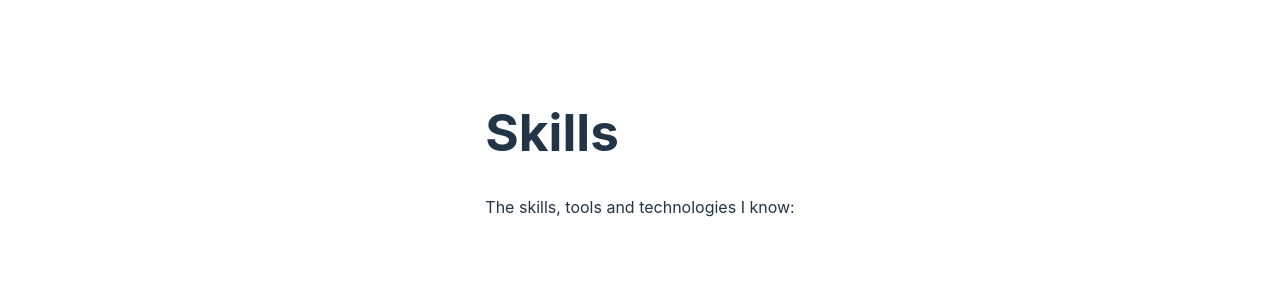
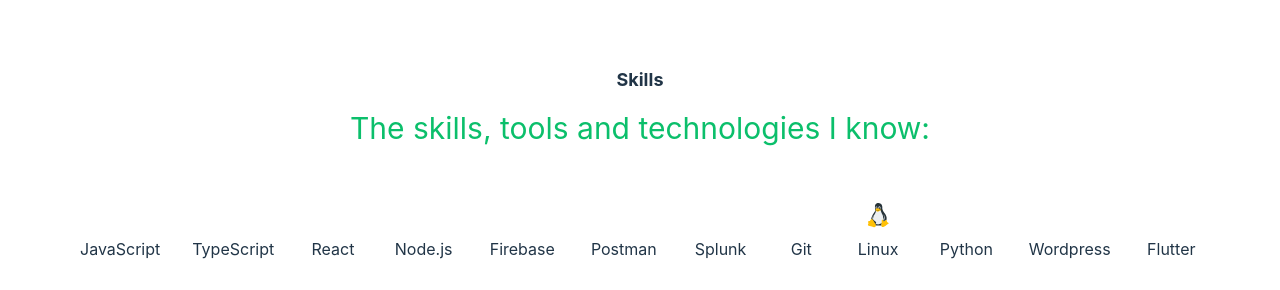
Before and after one commit to AlexisAmadei/my-portfolio, a React (Vite) app: page / in a window 1280 px wide. Shown: the part 699-989 px from the top of the page. Before the commit the page ends 934 px from the top, so only its background shows below. Built offline with nearby package versions, Linux system fonts and the light colour scheme; the HTML template or start-up script is replaced by a standard one.

Commit message:
[UDPATE] add skills section with icons
still need css adjustments

```diff
--- a/src/App.css
+++ b/src/App.css
@@ -28,4 +28,28 @@
 .home-content {
   display: flex;
   flex-direction: column;
+  width: 100%;
 }
+
+.home-content-skill {
+  display: flex;
+  flex-direction: column;
+  align-items: center;
+  text-align: center;
+}
+
+.home-content-skill h1 {
+  font-size: large;
+}
+
+.home-content-skill-icons {
+  display: flex;
+  flex-direction: row;
+  align-items: center;
+  justify-content: space-around;
+}
+
+.skill-item {
+  display: block;
+  margin: 1rem;
+}
--- a/src/App.jsx
+++ b/src/App.jsx
@@ -3,21 +3,26 @@ import React from 'react'
 import HomeHeader from './components/HomeHeader'
 import HomeHero from './components/HomeHero'
 
-import { Javascript } from '@mui/icons-material'
+import { DiJsBadge, DiReact, DiNodejsSmall, DiGit, DiPython, DiWordpress } from "react-icons/di";
+import { SiTypescript, SiPostman, SiSplunk, SiFlutter } from "react-icons/si";
+import { IoLogoFirebase } from "react-icons/io5";
+import { FcLinux } from "react-icons/fc";
+import { size } from '@floating-ui/core';
 
 export default function App() {
   const skills = [
-    { name:'JavaScript', icon: Javascript },
-    { name:'TypeScript', icon: '' },
-    { name:'React', icon: '' },
-    { name:'Node.js', icon: '' },
-    { name:'Firebase', icon: '' },
-    { name:'Postman', icon: '' },
-    { name:'Splunk', icon: '' },
-    { name:'Git', icon: '' },
-    { name:'Linux', icon: '' },
-    { name:'Python', icon: '' },
-    { name:'Wordpress', icon: '' },
+    { name: 'JavaScript', icon: DiJsBadge },
+    { name: 'TypeScript', icon: SiTypescript },
+    { name: 'React', icon: DiReact },
+    { name: 'Node.js', icon: DiNodejsSmall },
+    { name: 'Firebase', icon: IoLogoFirebase },
+    { name: 'Postman', icon: SiPostman },
+    { name: 'Splunk', icon: SiSplunk },
+    { name: 'Git', icon: DiGit },
+    { name: 'Linux', icon: FcLinux },
+    { name: 'Python', icon: DiPython },
+    { name: 'Wordpress', icon: DiWordpress },
+    { name: 'Flutter', icon: SiFlutter },
   ]
   return (
     <div className='app-wrapper'>
@@ -32,11 +37,18 @@ export default function App() {
         height: '250px',
       }} />
       <div className='home-content' id='aboutMe'>
-        <div className='home-content-skill'>
-          <h1>Skills</h1>
-          <p>The skills, tools and technologies I know:</p>
+        <div className='home-content-skill' id='skills'>
+          <h1 style={{ margin:0}}>Skills</h1>
+          <p style={{ margin:'1rem',width:'fit-content',color:'#0bbf6b',fontSize:'30px'}}>The skills, tools and technologies I know:</p>
           <div className='home-content-skill-icons'>
-            {/* skills */}
+            {skills.map((skill, index) => (
+              <div key={index} className='skill-item'>
+                <p>
+                  <skill.icon size={"32px"} color='white'/>
+                  {skill.name}
+                </p>
+              </div>
+            ))}
           </div>
         </div>
         <div className='home-content-project'>
--- a/src/components/HomeHeader.jsx
+++ b/src/components/HomeHeader.jsx
@@ -16,9 +16,9 @@ export default function HomeHeader() {
           <li>Home</li>
           <li><a href='#aboutMe'>About me</a></li>
           <li><a href='#skills'>Skills</a></li>
-          <li><a href='#Projects'>Projects</a></li>
-          <li><a href='#Experience'>Experience</a></li>
-          <li><a href='#Education'>Education</a></li>
+          <li><a href='#projects'>Projects</a></li>
+          <li><a href='#experience'>Experience</a></li>
+          <li><a href='#education'>Education</a></li>
         </ol>
       </div>
       <div className='home-header-themeIcon'>
```
